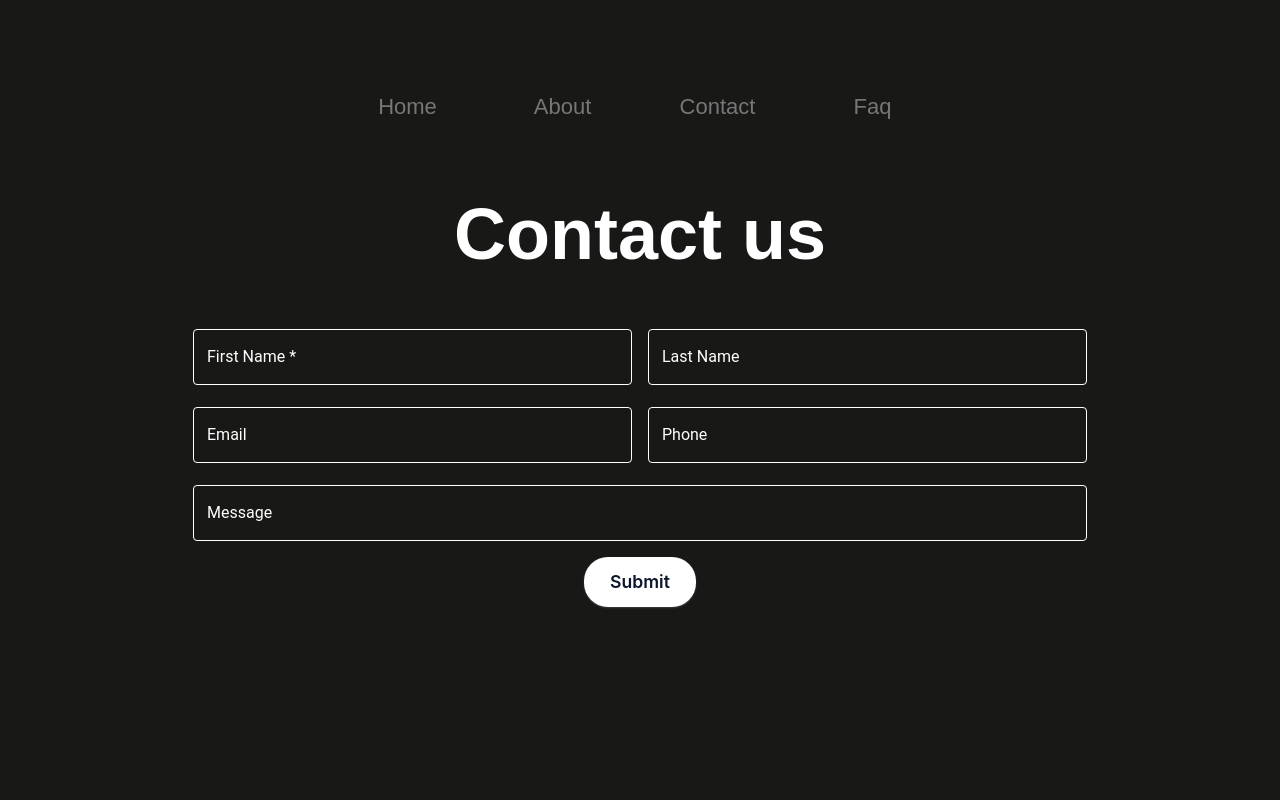
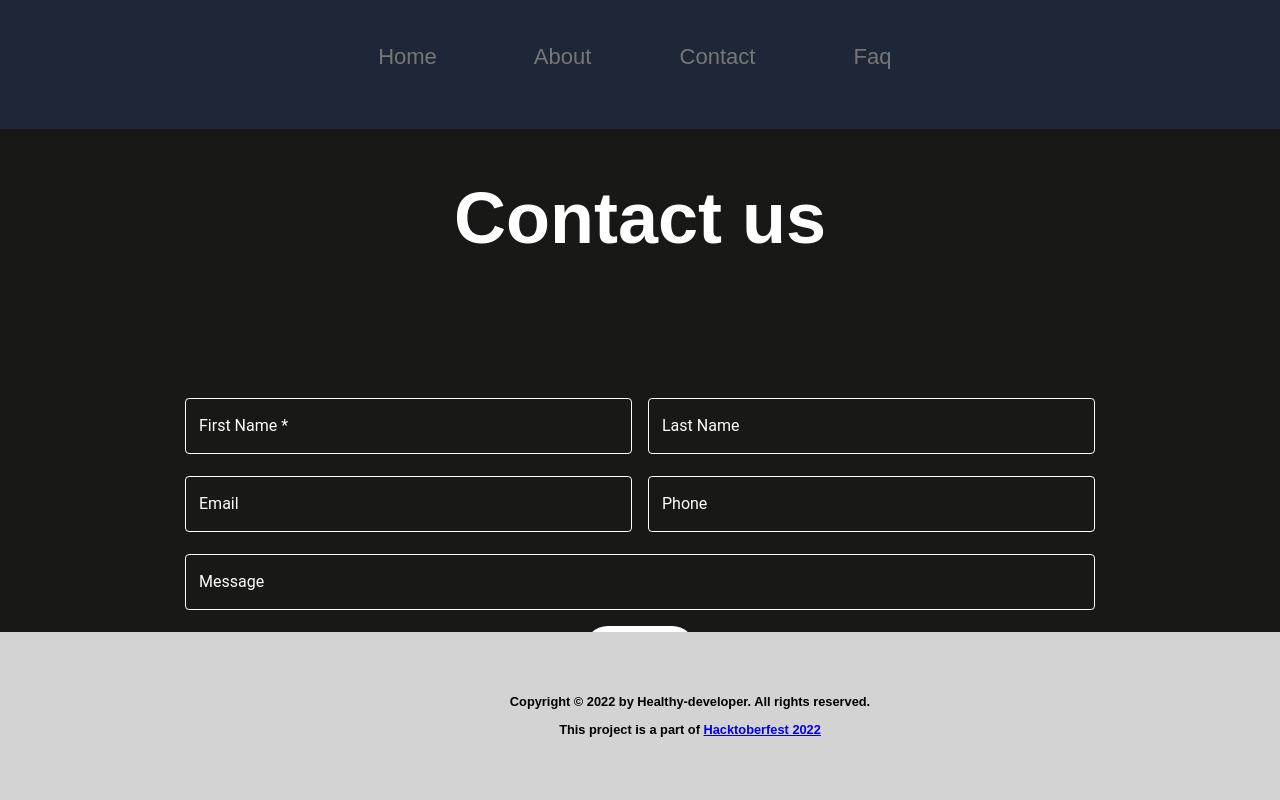
Before and after one commit to asdsyd/Healthy-developer, a website: page src/pages/contact.html in a window 1280 px wide. Drawn offline with Linux system fonts and the light colour scheme.

Commit message:
Updated!

```diff
--- a/src/assets/contact.css
+++ b/src/assets/contact.css
@@ -1,7 +1,7 @@
 body {
   background-color: #181817;
-  padding: 85px 185px;
   font-family: "Varela Round", sans-serif;
+  margin: 0;
 }
 
 h1 {
@@ -15,12 +15,20 @@ h1 {
 .container {
   display: grid;
   gap: 1rem;
+  padding: 85px 185px;
 }
 
 .multiple-columns {
   display: grid;
   grid-template-columns: repeat(2, minmax(0, 1fr));
   gap: 1rem;
+}
+
+nav{
+  background-color: #1e293be7;
+  padding-top: 43px;
+  padding-bottom: 34px;
+
 }
 
 .menu {
@@ -341,3 +349,15 @@ h1 {
     }
   }
 }
+footer {
+  background-color: lightgrey;
+  padding: 50px;
+  font-size: 80%;
+  text-align: center;
+  margin-top: 385px;
+  font-weight:bolder;
+  width: 100%;
+  bottom: 0;
+  left: 0;
+  position: fixed;
+ }
--- a/src/assets/faq.css
+++ b/src/assets/faq.css
@@ -1,6 +1,8 @@
 body {
 	background-color: #181817;
-	padding: 85px 185px;
+  }
+  nav{
+	background-color: #1e293be7;
   }
  .menu {
 	display: flex;
@@ -38,7 +40,16 @@ body {
 	  background-position-x: 390px;
    }
   }
-
+  .faq-info{
+	padding: 85px 185px;
+  }
+  .page-head{
+	font-family: 'Poppins', sans-serif, 'arial';
+	font-weight: 600;
+	font-size: 72px;
+	color: white;
+	text-align: center;
+  }
 
 footer {
 	background-color: lightgrey;
@@ -47,4 +58,17 @@ footer {
 	text-align: center;
 	margin-top: 385px;
 	font-weight:bolder;
+	width: 100%;
+	bottom: 0;
+	left: 0;
+	position: fixed;
    }
+
+   @media (max-width: 768px) {
+	body {
+	  padding: 85px 15px;
+	}
+	.page-head {
+	  font-size: 48px;
+	}
+  }
--- a/src/assets/style.css
+++ b/src/assets/style.css
@@ -14,8 +14,13 @@
 	 height: 100vh;
 	 background: #1c1d22;
 	 font-family: "Varela Round", sans-serif;
+   background-image: url(https://source.unsplash.com/1600x900/?dark-code);
+   background-repeat: none;
+   background-size: cover;
 }
-
+nav{
+  background-color: #1e293be7;
+}
  .menu {
 	 display: flex;
 	 justify-content: center;
@@ -33,8 +38,8 @@
 }
  .menu li a {
 	 font-size: 22px;
-	 color: #777;
 	 text-decoration: none;
+   color: rgb(196, 196, 196);
 	 transition: all 0.45s;
 }
  .menu li:hover {
--- a/src/pages/contact.html
+++ b/src/pages/contact.html
@@ -57,6 +57,19 @@
       </a>
     </div>
   </div>
+  <footer>
+    <div class="row">
+      <p>
+        Copyright &copy; 2022 by Healthy-developer. All rights reserved.
+      </p>
+      <p class="footer-desc">This project is a part of <a class="footer-desc"
+        href="https://hacktoberfest.digitalocean.com/" target="_blank"
+        rel="noopener noreferrer">Hacktoberfest
+        2022</a>
+</p>
+
+    </div>
+  </footer>
 </body>
 
 </html>
```
Also changed, not shown: src/pages/about.html (+14 -0 lines), src/pages/faq.html (+5 -3 lines), src/assets/about.css.
